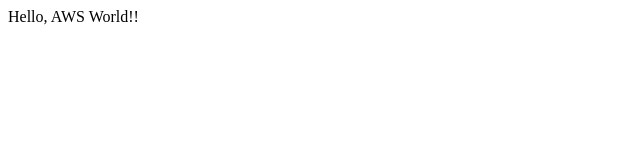
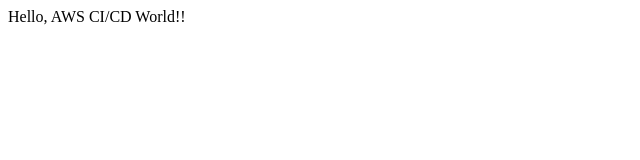
Before and after one commit to personal-ayoma921/Lastwork_main, a plain HTML site: page src/index.html in a window 1280 px wide. Shown: the full height of the page, 0-640 px from the left. Drawn offline with Linux system fonts and the light colour scheme.

Commit message:
commit_2

```diff
--- a/src/index.html
+++ b/src/index.html
@@ -1,11 +1,14 @@
 <!DOCTYPE html>
 
 <html lang="ja">
+
 <head>
   <meta charset="utf-8">
   <title>CI/CDハンズオン</title>
 </head>
+
 <body>
-  Hello, AWS World!!
+  Hello, AWS CI/CD World!!
 </body>
+
 </html>
```
